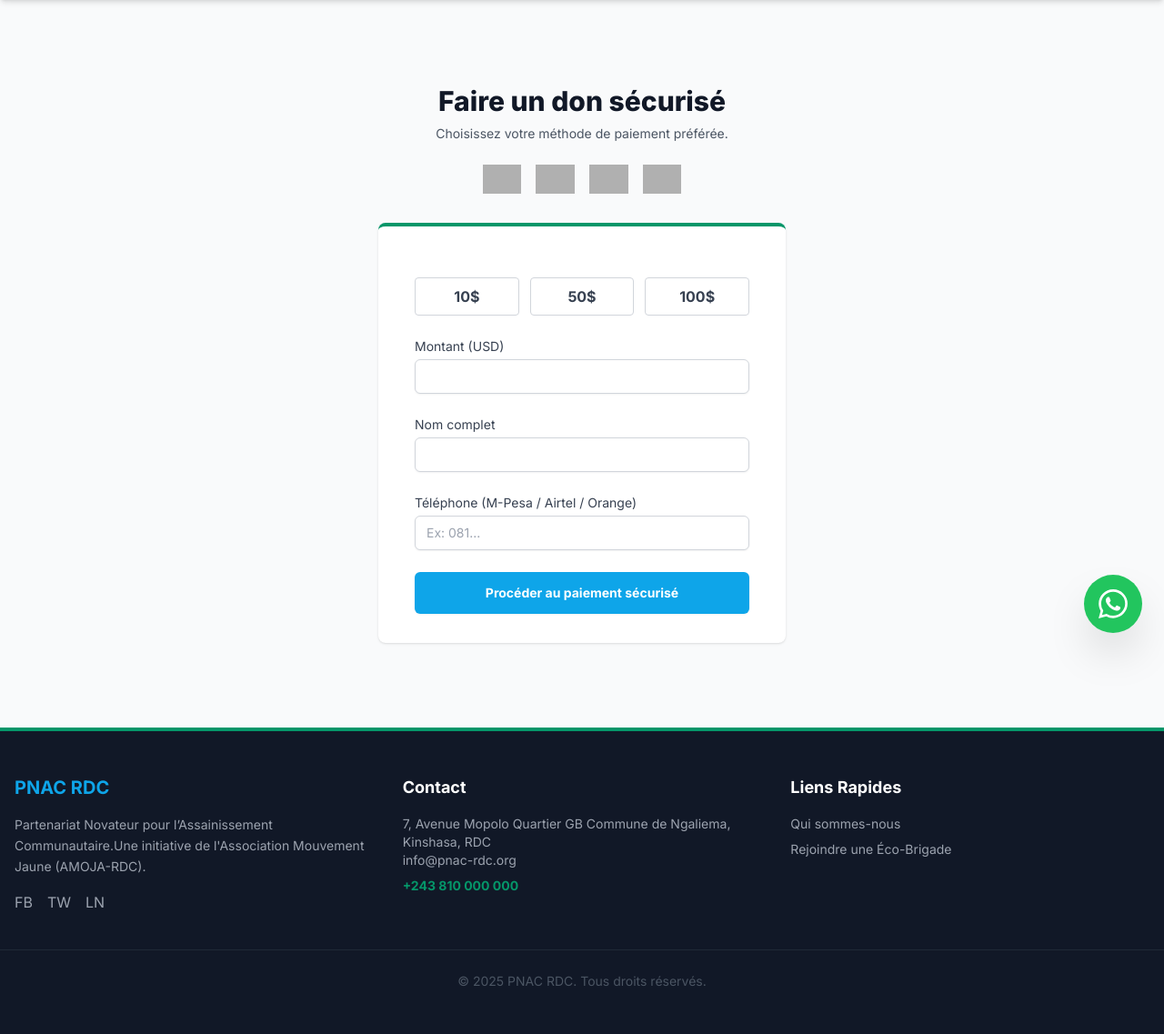
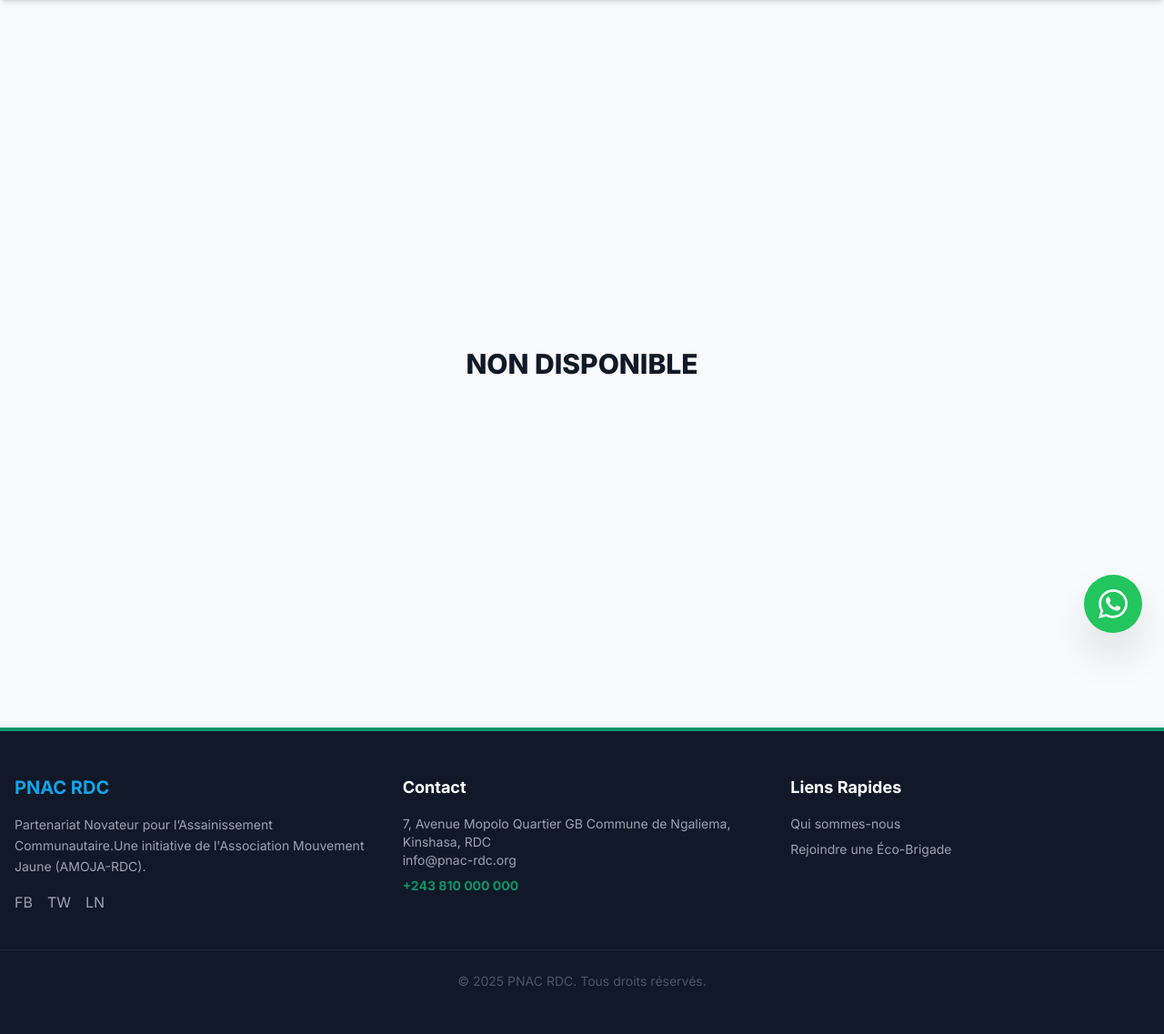
Before and after one commit to jokashongwe/pnac, a Django app: page /fr/donate/ in a window 1280 px wide. Shown: the part 80-1217 px from the top of the page at 91% size. Run offline with Django 5.2, Linux system fonts and the light colour scheme; some libraries are stand-ins or nearby versions; grey boxes are pictures that could not be loaded.

Commit message:
Fix values

```diff
--- a/templates/donate.html
+++ b/templates/donate.html
@@ -5,56 +5,7 @@
 {% block content %}
 <div class="min-h-screen bg-gray-50 flex flex-col justify-center py-12 sm:px-6 lg:px-8">
     <div class="sm:mx-auto sm:w-full sm:max-w-md">
-        <h2 class="text-center text-3xl font-extrabold text-gray-900">{% trans "Faire un don sécurisé" %}</h2>
-        <p class="mt-2 text-center text-sm text-gray-600">
-            {% trans "Choisissez votre méthode de paiement préférée." %}
-        </p>
-
-        <div class="flex justify-center gap-4 mt-6  opacity-80">
-            <img src="https://images.seeklogo.com/logo-png/62/2/m-pesa-logo-png_seeklogo-622552.png" class="h-8" alt="M-Pesa">
-            <img src="https://logos-world.net/wp-content/uploads/2023/02/Orange-Money-Logo.png" class="h-8" alt="Orange Money">
-            <img src="https://upload.wikimedia.org/wikipedia/commons/d/da/Airtel_Africa_logo.svg" class="h-8" alt="Airtel">
-            <img src="https://upload.wikimedia.org/wikipedia/commons/thumb/b/b7/MasterCard_Logo.svg/1200px-MasterCard_Logo.svg.png" class="h-8" alt="Mastercard">
-        </div>
-    </div>
-
-    <div class="mt-8 sm:mx-auto sm:w-full sm:max-w-md">
-        <div class="bg-white py-8 px-4 shadow sm:rounded-lg sm:px-10 border-t-4 border-pnacGreen">
-            <form class="space-y-6" action="" method="POST">
-                {% csrf_token %}
-
-                <div class="grid grid-cols-3 gap-3 mb-6">
-                    <button type="button" onclick="setAmount(10)" class="border border-gray-300 rounded p-2 hover:bg-pnacGreen hover:text-white transition font-bold text-gray-700">10$</button>
-                    <button type="button" onclick="setAmount(50)" class="border border-gray-300 rounded p-2 hover:bg-pnacGreen hover:text-white transition font-bold text-gray-700">50$</button>
-                    <button type="button" onclick="setAmount(100)" class="border border-gray-300 rounded p-2 hover:bg-pnacGreen hover:text-white transition font-bold text-gray-700">100$</button>
-                </div>
-
-                <div>
-                    <label for="amount" class="block text-sm font-medium text-gray-700">{% trans "Montant" %} (USD)</label>
-                    <input type="number" name="amount" id="amount" required class="mt-1 block w-full border border-gray-300 rounded-md shadow-sm py-2 px-3 focus:outline-none focus:ring-pnacGreen focus:border-pnacGreen sm:text-sm">
-                </div>
-
-                <div>
-                    <label for="name" class="block text-sm font-medium text-gray-700">{% trans "Nom complet" %}</label>
-                    <input type="text" name="name" id="name" class="mt-1 block w-full border border-gray-300 rounded-md shadow-sm py-2 px-3 focus:outline-none focus:ring-pnacGreen focus:border-pnacGreen sm:text-sm">
-                </div>
-
-                <div>
-                    <label for="phone" class="block text-sm font-medium text-gray-700">{% trans "Téléphone" %} (M-Pesa / Airtel / Orange)</label>
-                    <input type="tel" name="phone" id="phone" placeholder="Ex: 081..." class="mt-1 block w-full border border-gray-300 rounded-md shadow-sm py-2 px-3 focus:outline-none focus:ring-pnacGreen focus:border-pnacGreen sm:text-sm">
-                </div>
-
-                <button type="submit" class="w-full flex justify-center py-3 px-4 border border-transparent rounded-md shadow-sm text-sm font-bold text-white bg-pnacBlue hover:bg-blue-600 focus:outline-none focus:ring-2 focus:ring-offset-2 focus:ring-pnacBlue transition">
-                    {% trans "Procéder au paiement sécurisé" %}
-                </button>
-            </form>
-        </div>
+        <h2 class="text-center text-3xl font-extrabold text-gray-900">NON DISPONIBLE</h2>
     </div>
 </div>
-
-<script>
-    function setAmount(val) {
-        document.getElementById('amount').value = val;
-    }
-</script>
 {% endblock %}
```
Also changed, not shown: 1 other file.
